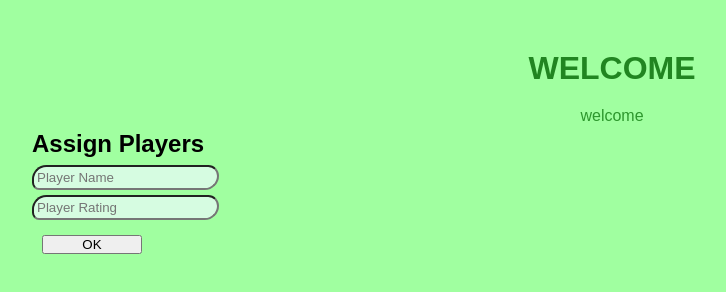
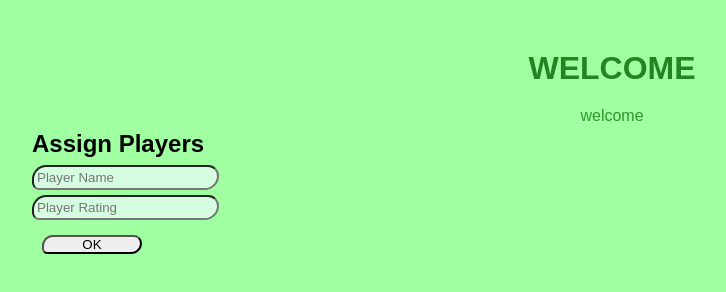
Before and after one commit to nimrod-d/teammatch, a plain HTML site: page index.html in a window 1280 px wide. Shown: the whole page, without its empty margins (28-754 px from the left). Drawn offline with Linux system fonts and the light colour scheme.

Commit message:
Update style.css

```diff
--- a/style.css
+++ b/style.css
@@ -48,6 +48,7 @@ body {
   width: 100px;
   align-content: center;
   margin: 10px;
+  border-radius: 20px 15px 20px 10px;
 }
 
 .slots {
```
